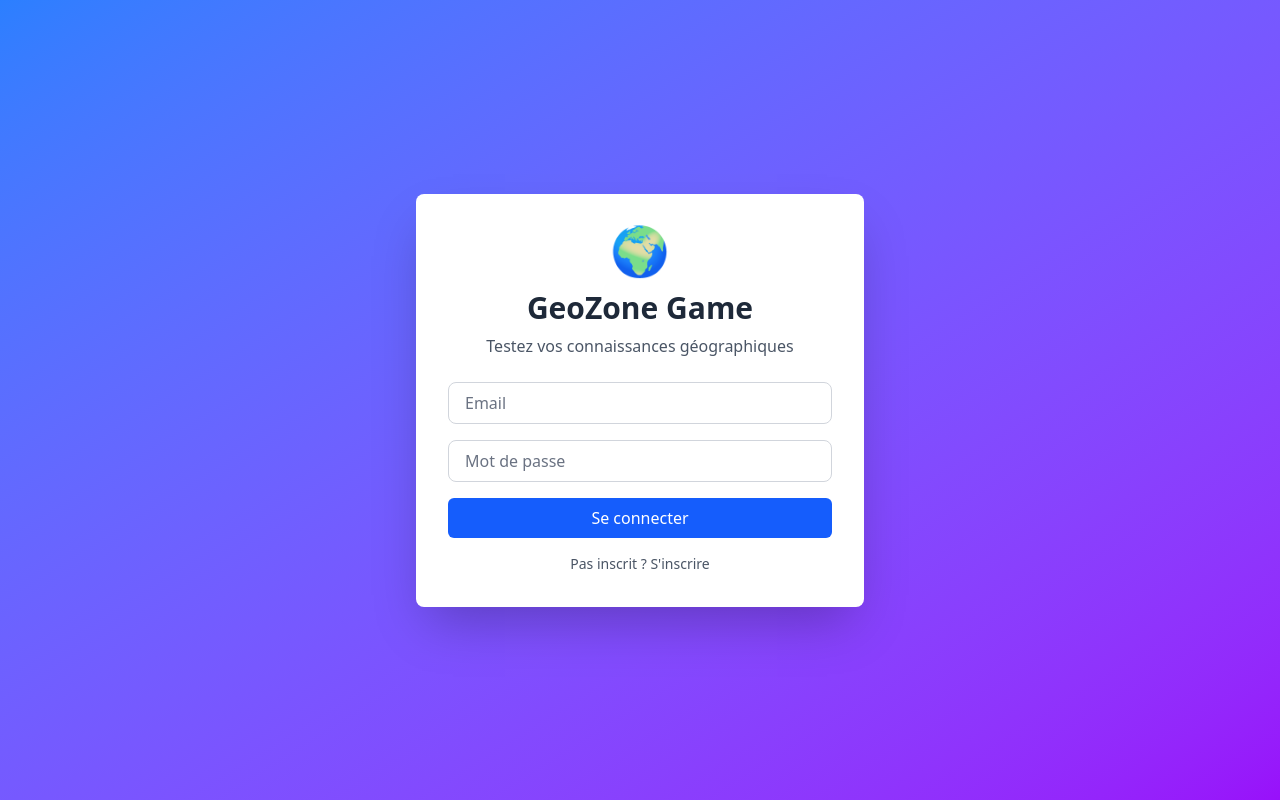
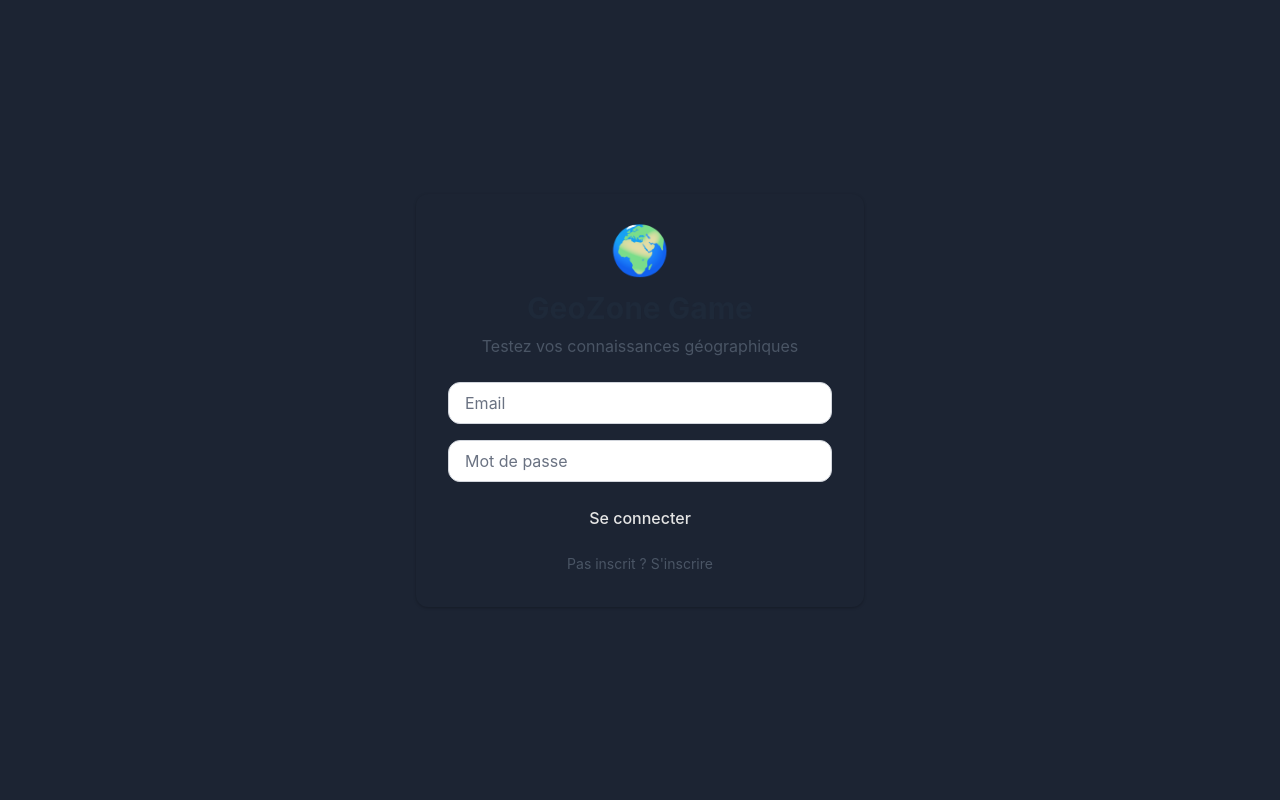
Before and after one commit to diegoposba/Geozone, a SvelteKit app in the folder game-geozone/: page / in a window 1280 px wide. Built offline with nearby package versions, Linux system fonts and the light colour scheme; no server answers.

Commit message:
Thème tangrine

```diff
--- a/game-geozone/src/lib/components/Header.svelte
+++ b/game-geozone/src/lib/components/Header.svelte
@@ -3,6 +3,8 @@
 	import Button from './ui/Button.svelte';
 
 	let isLoading = $state(false);
+	let homeHover = $state(false);
+	let gameHover = $state(false);
 
 	async function handleLogout() {
 		isLoading = true;
@@ -14,21 +16,36 @@
 	}
 </script>
 
-<header class="border-b border-gray-200 bg-white shadow">
+<header class="border-b shadow-md" style="background-color: hsl(var(--card)); border-color: hsl(var(--border))">
 	<div class="mx-auto flex max-w-7xl items-center justify-between px-6 py-4">
 		<div class="flex items-center gap-8">
-			<a href="/" class="flex items-center gap-2 text-2xl font-bold text-blue-600">
+			<a href="/" class="flex items-center gap-2 text-2xl font-bold" style="color: hsl(var(--primary))">
 				<span>🌍</span>
 				<span>GeoZone</span>
 			</a>
 			<nav class="flex gap-6">
-				<a href="/home" class="text-gray-700 hover:text-blue-600">Accueil</a>
-				<a href="/game" class="text-gray-700 hover:text-blue-600">Jeu</a>
+				<a
+					href="/home"
+					class="transition-colors"
+					style="color: {homeHover ? 'hsl(var(--primary))' : 'hsl(var(--foreground))'}"
+					onmouseenter={() => homeHover = true}
+					onmouseleave={() => homeHover = false}
+				>
+					Accueil
+				</a>
+				<a
+					href="/game"
+					class="transition-colors"
+					style="color: {gameHover ? 'hsl(var(--primary))' : 'hsl(var(--foreground))'}"
+					onmouseenter={() => gameHover = true}
+					onmouseleave={() => gameHover = false}
+				>
+					Jeu
+				</a>
 			</nav>
 		</div>
 
 		<div class="flex items-center gap-4">
-			<button class="text-gray-700 hover:text-blue-600">👤</button>
 			<Button
 				variant="destructive"
 				size="sm"
--- a/game-geozone/src/lib/components/ui/Button.svelte
+++ b/game-geozone/src/lib/components/ui/Button.svelte
@@ -27,12 +27,12 @@
 	}: Props & { children: any } = $props();
 
 	const variants = {
-		default: 'bg-blue-600 text-white hover:bg-blue-700',
-		destructive: 'bg-red-600 text-white hover:bg-red-700',
-		outline: 'border border-gray-300 bg-white hover:bg-gray-100',
-		secondary: 'bg-gray-200 text-gray-900 hover:bg-gray-300',
-		ghost: 'hover:bg-gray-100',
-		link: 'text-blue-600 underline'
+		default: 'bg-[hsl(var(--primary))] text-[hsl(var(--primary-foreground))] hover:opacity-90',
+		destructive: 'bg-[hsl(var(--destructive))] text-[hsl(var(--destructive-foreground))] hover:opacity-90',
+		outline: 'border border-[hsl(var(--border))] bg-[hsl(var(--background))] hover:bg-[hsl(var(--accent))]',
+		secondary: 'bg-[hsl(var(--secondary))] text-[hsl(var(--secondary-foreground))] hover:opacity-90',
+		ghost: 'hover:bg-[hsl(var(--accent))]',
+		link: 'text-[hsl(var(--primary))] underline'
 	};
 
 	const sizes = {
--- a/game-geozone/src/routes/+layout.svelte
+++ b/game-geozone/src/routes/+layout.svelte
@@ -11,6 +11,13 @@
 	$effect(() => {
 		if (typeof window !== 'undefined') {
 			isOnAuthPage = window.location.pathname === '/';
+		}
+	});
+
+	// Appliquer le mode dark par défaut
+	$effect(() => {
+		if (typeof document !== 'undefined') {
+			document.documentElement.classList.add('dark');
 		}
 	});
 
--- a/game-geozone/src/routes/+page.svelte
+++ b/game-geozone/src/routes/+page.svelte
@@ -37,8 +37,8 @@
 	}
 </script>
 
-<div class="flex min-h-screen items-center justify-center bg-gradient-to-br from-blue-500 to-purple-600">
-	<div class="w-full max-w-md rounded-lg bg-white p-8 shadow-2xl">
+<div class="flex min-h-screen items-center justify-center" style="background-color: hsl(var(--background))">
+	<div class="w-full max-w-md rounded-lg p-8 shadow-2xl" style="background-color: hsl(var(--card)); color: hsl(var(--card-foreground))">
 		<div class="mb-6 text-center">
 			<div class="mb-4 text-5xl">🌍</div>
 			<h1 class="text-3xl font-bold text-gray-800">GeoZone Game</h1>
--- a/game-geozone/src/routes/layout.css
+++ b/game-geozone/src/routes/layout.css
@@ -1,3 +1,177 @@
 @import 'tailwindcss';
+
+@custom-variant dark (&:is(.dark *));
 @plugin '@tailwindcss/forms';
 @plugin '@tailwindcss/typography';
+
+:root {
+  --background: #1c2433;
+  --foreground: #e5e5e5;
+  --card: #2a3040;
+  --card-foreground: #e5e5e5;
+  --popover: #262b38;
+  --popover-foreground: #e5e5e5;
+  --primary: #e05d38;
+  --primary-foreground: #ffffff;
+  --secondary: #2a303e;
+  --secondary-foreground: #e5e5e5;
+  --muted: #2a303e;
+  --muted-foreground: #a3a3a3;
+  --accent: #2a3656;
+  --accent-foreground: #bfdbfe;
+  --destructive: #ef4444;
+  --destructive-foreground: #ffffff;
+  --border: #3d4354;
+  --input: #3d4354;
+  --ring: #e05d38;
+  --chart-1: #86a7c8;
+  --chart-2: #e6a08f;
+  --chart-3: #5a7ca6;
+  --chart-4: #466494;
+  --chart-5: #334c82;
+  --sidebar: #2a303f;
+  --sidebar-foreground: #e5e5e5;
+  --sidebar-primary: #e05d38;
+  --sidebar-primary-foreground: #ffffff;
+  --sidebar-accent: #2a3656;
+  --sidebar-accent-foreground: #bfdbfe;
+  --sidebar-border: #3d4354;
+  --sidebar-ring: #e05d38;
+  --font-sans: Inter, sans-serif;
+  --font-serif: Source Serif 4, serif;
+  --font-mono: JetBrains Mono, monospace;
+  --radius: 0.75rem;
+  --shadow-x: 0px;
+  --shadow-y: 1px;
+  --shadow-blur: 3px;
+  --shadow-spread: 0px;
+  --shadow-opacity: 0.1;
+  --shadow-color: hsl(0 0% 0%);
+  --shadow-2xs: 0px 1px 3px 0px hsl(0 0% 0% / 0.05);
+  --shadow-xs: 0px 1px 3px 0px hsl(0 0% 0% / 0.05);
+  --shadow-sm: 0px 1px 3px 0px hsl(0 0% 0% / 0.10), 0px 1px 2px -1px hsl(0 0% 0% / 0.10);
+  --shadow: 0px 1px 3px 0px hsl(0 0% 0% / 0.10), 0px 1px 2px -1px hsl(0 0% 0% / 0.10);
+  --shadow-md: 0px 1px 3px 0px hsl(0 0% 0% / 0.10), 0px 2px 4px -1px hsl(0 0% 0% / 0.10);
+  --shadow-lg: 0px 1px 3px 0px hsl(0 0% 0% / 0.10), 0px 4px 6px -1px hsl(0 0% 0% / 0.10);
+  --shadow-xl: 0px 1px 3px 0px hsl(0 0% 0% / 0.10), 0px 8px 10px -1px hsl(0 0% 0% / 0.10);
+  --shadow-2xl: 0px 1px 3px 0px hsl(0 0% 0% / 0.25);
+  --tracking-normal: 0em;
+  --spacing: 0.25rem;
+}
+
+.dark {
+  --background: #1c2433;
+  --foreground: #e5e5e5;
+  --card: #2a3040;
+  --card-foreground: #e5e5e5;
+  --popover: #262b38;
+  --popover-foreground: #e5e5e5;
+  --primary: #e05d38;
+  --primary-foreground: #ffffff;
+  --secondary: #2a303e;
+  --secondary-foreground: #e5e5e5;
+  --muted: #2a303e;
+  --muted-foreground: #a3a3a3;
+  --accent: #2a3656;
+  --accent-foreground: #bfdbfe;
+  --destructive: #ef4444;
+  --destructive-foreground: #ffffff;
+  --border: #3d4354;
+  --input: #3d4354;
+  --ring: #e05d38;
+  --chart-1: #86a7c8;
+  --chart-2: #e6a08f;
+  --chart-3: #5a7ca6;
+  --chart-4: #466494;
+  --chart-5: #334c82;
+  --sidebar: #2a303f;
+  --sidebar-foreground: #e5e5e5;
+  --sidebar-primary: #e05d38;
+  --sidebar-primary-foreground: #ffffff;
+  --sidebar-accent: #2a3656;
+  --sidebar-accent-foreground: #bfdbfe;
+  --sidebar-border: #3d4354;
+  --sidebar-ring: #e05d38;
+  --font-sans: Inter, sans-serif;
+  --font-serif: Source Serif 4, serif;
+  --font-mono: JetBrains Mono, monospace;
+  --radius: 0.75rem;
+  --shadow-x: 0px;
+  --shadow-y: 1px;
+  --shadow-blur: 3px;
+  --shadow-spread: 0px;
+  --shadow-opacity: 0.1;
+  --shadow-color: hsl(0 0% 0%);
+  --shadow-2xs: 0px 1px 3px 0px hsl(0 0% 0% / 0.05);
+  --shadow-xs: 0px 1px 3px 0px hsl(0 0% 0% / 0.05);
+  --shadow-sm: 0px 1px 3px 0px hsl(0 0% 0% / 0.10), 0px 1px 2px -1px hsl(0 0% 0% / 0.10);
+  --shadow: 0px 1px 3px 0px hsl(0 0% 0% / 0.10), 0px 1px 2px -1px hsl(0 0% 0% / 0.10);
+  --shadow-md: 0px 1px 3px 0px hsl(0 0% 0% / 0.10), 0px 2px 4px -1px hsl(0 0% 0% / 0.10);
+  --shadow-lg: 0px 1px 3px 0px hsl(0 0% 0% / 0.10), 0px 4px 6px -1px hsl(0 0% 0% / 0.10);
+  --shadow-xl: 0px 1px 3px 0px hsl(0 0% 0% / 0.10), 0px 8px 10px -1px hsl(0 0% 0% / 0.10);
+  --shadow-2xl: 0px 1px 3px 0px hsl(0 0% 0% / 0.25);
+}
+
+@theme inline {
+  --color-background: var(--background);
+  --color-foreground: var(--foreground);
+  --color-card: var(--card);
+  --color-card-foreground: var(--card-foreground);
+  --color-popover: var(--popover);
+  --color-popover-foreground: var(--popover-foreground);
+  --color-primary: var(--primary);
+  --color-primary-foreground: var(--primary-foreground);
+  --color-secondary: var(--secondary);
+  --color-secondary-foreground: var(--secondary-foreground);
+  --color-muted: var(--muted);
+  --color-muted-foreground: var(--muted-foreground);
+  --color-accent: var(--accent);
+  --color-accent-foreground: var(--accent-foreground);
+  --color-destructive: var(--destructive);
+  --color-destructive-foreground: var(--destructive-foreground);
+  --color-border: var(--border);
+  --color-input: var(--input);
+  --color-ring: var(--ring);
+  --color-chart-1: var(--chart-1);
+  --color-chart-2: var(--chart-2);
+  --color-chart-3: var(--chart-3);
+  --color-chart-4: var(--chart-4);
+  --color-chart-5: var(--chart-5);
+  --color-sidebar: var(--sidebar);
+  --color-sidebar-foreground: var(--sidebar-foreground);
+  --color-sidebar-primary: var(--sidebar-primary);
+  --color-sidebar-primary-foreground: var(--sidebar-primary-foreground);
+  --color-sidebar-accent: var(--sidebar-accent);
+  --color-sidebar-accent-foreground: var(--sidebar-accent-foreground);
+  --color-sidebar-border: var(--sidebar-border);
+  --color-sidebar-ring: var(--sidebar-ring);
+
+  --font-sans: var(--font-sans);
+  --font-mono: var(--font-mono);
+  --font-serif: var(--font-serif);
+
+  --radius-sm: calc(var(--radius) - 4px);
+  --radius-md: calc(var(--radius) - 2px);
+  --radius-lg: var(--radius);
+  --radius-xl: calc(var(--radius) + 4px);
+
+  --shadow-2xs: var(--shadow-2xs);
+  --shadow-xs: var(--shadow-xs);
+  --shadow-sm: var(--shadow-sm);
+  --shadow: var(--shadow);
+  --shadow-md: var(--shadow-md);
+  --shadow-lg: var(--shadow-lg);
+  --shadow-xl: var(--shadow-xl);
+  --shadow-2xl: var(--shadow-2xl);
+}
+
+html {
+  background-color: var(--background);
+  color: var(--foreground);
+}
+
+@layer base {
+  body {
+    letter-spacing: var(--tracking-normal);
+  }
+}
```
Also changed, not shown: game-geozone/src/routes/game/+page.svelte (+35 -29 lines), game-geozone/src/routes/home/+page.svelte (+23 -23 lines), game-geozone/components.json (added).
